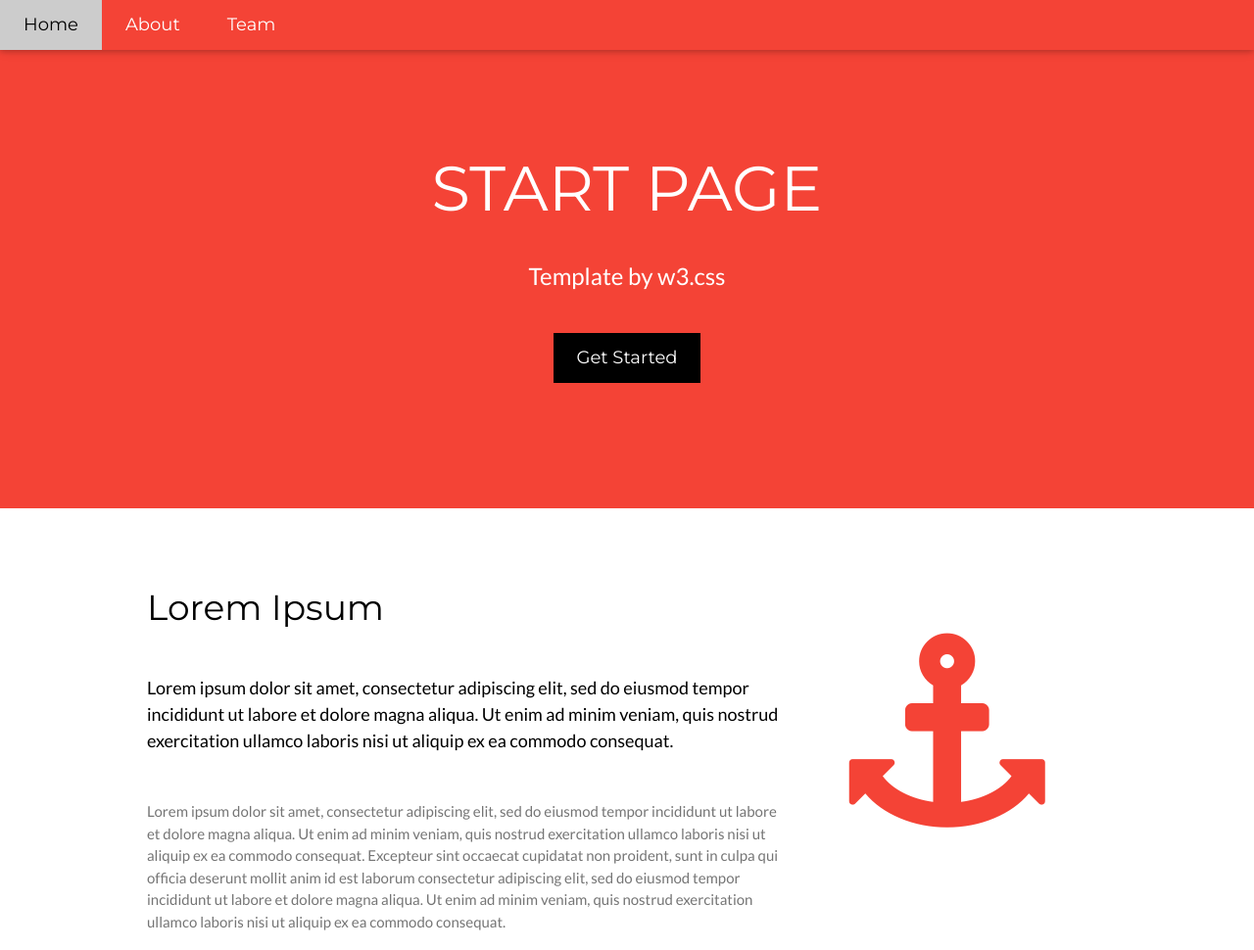
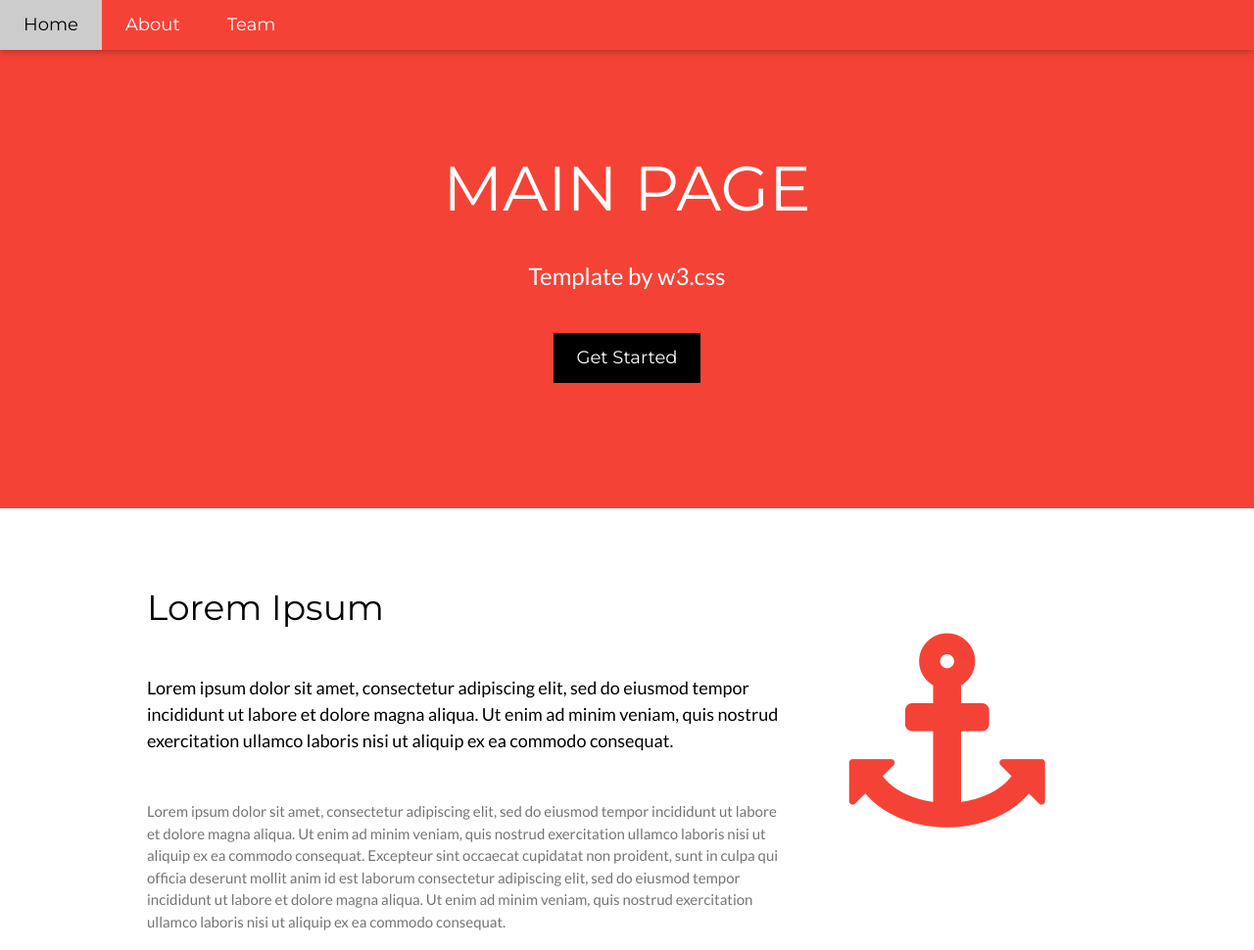
Before and after one commit to mahfuz-ali/git-branch, a plain HTML site: page index.html in a window 1280 px wide. Shown: the top 970 px of the page at 98% size. Drawn offline with nearby package versions, Linux system fonts and the light colour scheme.

Commit message:
Index page slider text change

```diff
--- a/index.html
+++ b/index.html
@@ -34,7 +34,7 @@ body,h1,h2,h3,h4,h5,h6 {font-family: "Lato", sans-serif}
 
 <!-- Header -->
 <header class="w3-container w3-red w3-center" style="padding:128px 16px">
-  <h1 class="w3-margin w3-jumbo">START PAGE</h1>
+  <h1 class="w3-margin w3-jumbo">MAIN PAGE</h1>
   <p class="w3-xlarge">Template by w3.css</p>
   <button class="w3-button w3-black w3-padding-large w3-large w3-margin-top">Get Started</button>
 </header>
```
